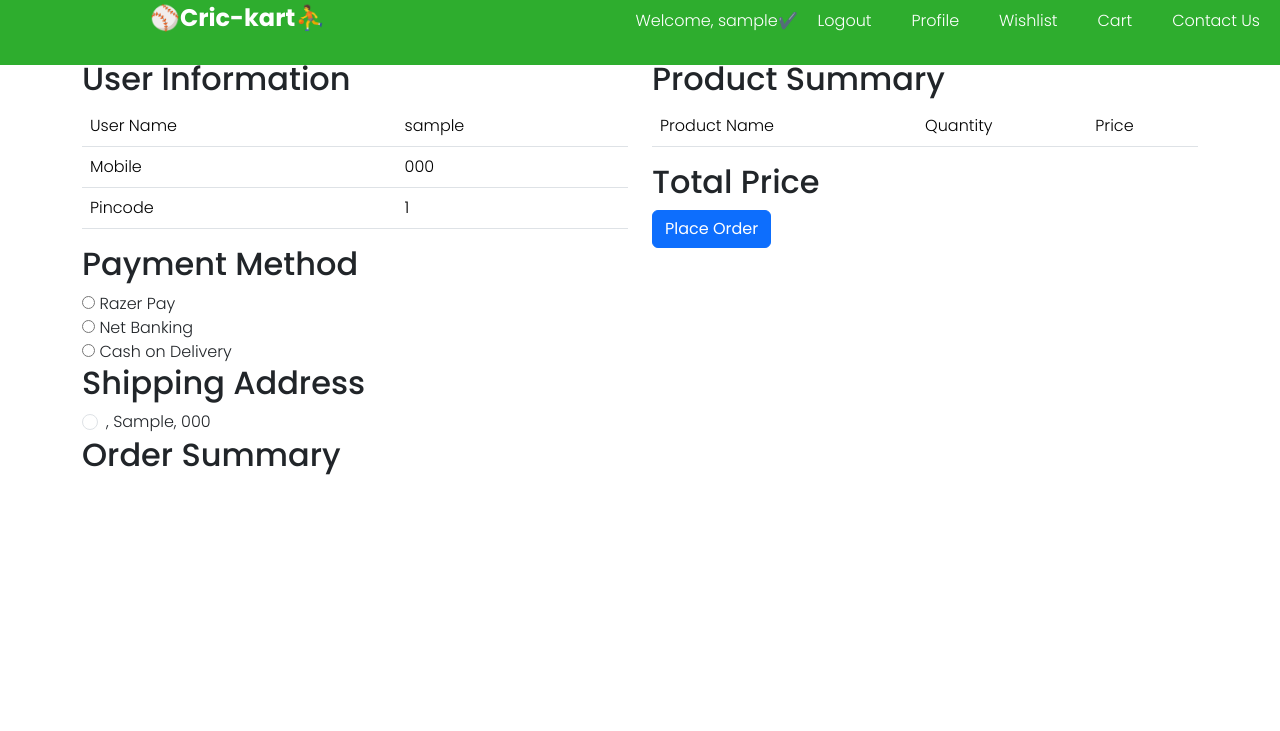
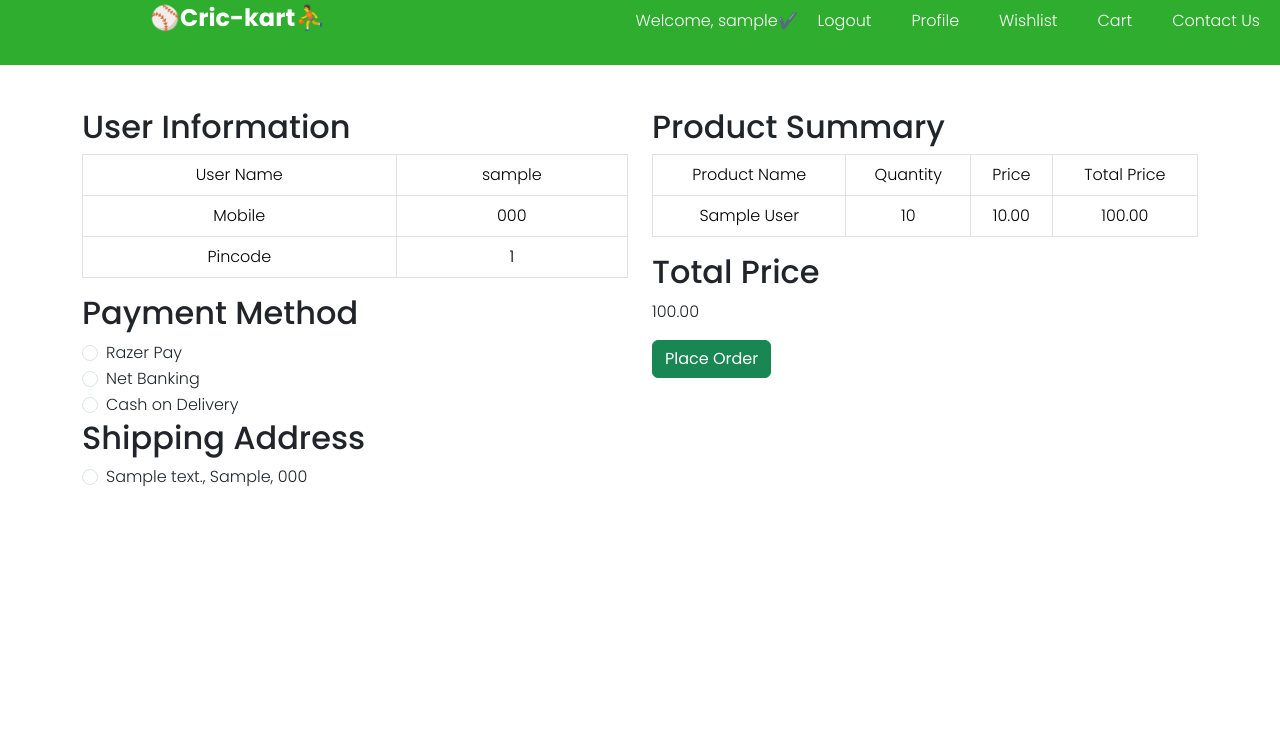
Before and after one commit to saravana1304/cricket-ecomerce-website-project, a Django app: page /checkout/ in a window 1280 px wide. Shown: the top 731 px of the page. Run offline with Django 4.2, Linux system fonts and the light colour scheme; a user stored in the database is signed in; tables that the repository leaves empty hold one stand-in row (values such as "Sample post"); lists and menus that the app fills with data are empty.

Commit message:
cartpage chnages

```diff
--- a/crickart/userprofile/models.py
+++ b/crickart/userprofile/models.py
@@ -16,6 +16,8 @@ class Cart(models.Model):
     def total_price(self):
         return self.quantity * self.selling_price
 
+
+
 class Address(models.Model):
     user_profile = models.ForeignKey(UserProfile, on_delete=models.CASCADE, related_name='addresses')
     phone_number = models.CharField(max_length=20)
--- a/crickart/userprofile/templates/userprofile/checkout.html
+++ b/crickart/userprofile/templates/userprofile/checkout.html
@@ -5,65 +5,70 @@
 {% endblock title %}
 
 {% block content %}
-<div class="container">
+<div class="container mt-5">
     <div class="row">
         <!-- Left Side -->
         <div class="col-md-6">
+            <div class="user-info-container">
                 <h2>User Information</h2>
-            <table class="table">
+                <table class="table table-bordered text-center">
                     <tr>
-                    <td>User Name</td>
+                        <th>User Name</th>
                         <td>{{ user.username }}</td>
                     </tr>
                     <tr>
-                    <td>Mobile</td>
+                        <th>Mobile</th>
                         <td>{{ userprofile_address.phone_number }}</td>
                     </tr>
                     <tr>
-                    <td>Pincode</td>
+                        <th>Pincode</th>
                         <td>{{ userprofile_address.pincode }}</td>
                     </tr>
                 </table>
+            </div>
 
+            <div class="payment-method-container">
                 <h2>Payment Method</h2>
-            <!-- Add payment method selection options here -->
-            <input type="radio" id="razerpay" name="payment_method" value="razerpay">
-            <label for="razerpay">Razer Pay</label><br>
-            <input type="radio" id="netbanking" name="payment_method" value="netbanking">
-            <label for="netbanking">Net Banking</label><br>
-            <input type="radio" id="cashondelivery" name="payment_method" value="cashondelivery">
-            <label for="cashondelivery">Cash on Delivery</label><br>
+                <div class="form-check">
+                    <input class="form-check-input" type="radio" name="payment_method" id="razerpay" value="razerpay">
+                    <label class="form-check-label" for="razerpay">Razer Pay</label>
+                </div>
+                <div class="form-check">
+                    <input class="form-check-input" type="radio" name="payment_method" id="netbanking" value="netbanking">
+                    <label class="form-check-label" for="netbanking">Net Banking</label>
+                </div>
+                <div class="form-check">
+                    <input class="form-check-input" type="radio" name="payment_method" id="cashondelivery" value="cashondelivery">
+                    <label class="form-check-label" for="cashondelivery">Cash on Delivery</label>
+                </div>
+            </div>
 
+            <div class="shipping-address-container">
                 <h2>Shipping Address</h2>
                 <div class="shipping-address-options">
-                {% for address in shipping %}
+                    {% for address in shipping_addresses %}
                     <div class="form-check">
                         <input class="form-check-input" type="radio" name="shipping_address" id="address{{ address.id }}" value="{{ address.id }}">
                         <label class="form-check-label" for="address{{ address.id }}">
-                        {{ shipping.address }}, {{ address.place }}, {{ address.pincode }}
+                            {{ address.address }}, {{ address.place }}, {{ address.pincode }}
                         </label>
                     </div>
                     {% endfor %}
                 </div>
-
-
-
-
-
-
-            <h2>Order Summary</h2>
-            <!-- Display all the orders from the user here -->
+            </div>
         </div>
 
         <!-- Right Side -->
         <div class="col-md-6">
+            <div class="product-summary-container">
                 <h2>Product Summary</h2>
-            <table class="table">
+                <table class="table table-bordered text-center">
                     <thead>
                         <tr>
                             <th>Product Name</th>
                             <th>Quantity</th>
                             <th>Price</th>
+                            <th>Total Price</th>
                         </tr>
                     </thead>
                     <tbody>
@@ -72,16 +77,21 @@
                             <td>{{ cart_item.product.product_name }}</td>
                             <td>{{ cart_item.quantity }}</td>
                             <td>{{ cart_item.selling_price }}</td>
+                            <td>{{ cart_item.total_price }}</td>
                         </tr>
                         {% endfor %}
                     </tbody>
                 </table>
+            </div>
 
+            <div class="total-price-container">
                 <h2>Total Price</h2>
-            <!-- Calculate and display total price here -->
+                <p>{{ total_price }}</p>
+            </div>
 
-            <!-- Place Order Button -->
-            <button type="button" class="btn btn-primary">Place Order</button>
+            <div class="place-order-button">
+                <button type="button" class="btn btn-success">Place Order</button>
+            </div>
         </div>
     </div>
 </div>
--- a/crickart/userprofile/urls.py
+++ b/crickart/userprofile/urls.py
@@ -14,6 +14,7 @@ urlpatterns = [
     path('add-to-cart/<int:product_id>/', views.add_to_cart, name='add_to_cart'),
     path('cart/<int:item_id>/delete/', views.delete_item_from_cart, name='delete_item_from_cart'),
     path('clear_cart/', views.clear_cart, name='clear_cart'),
+    path('update-cart-item-quantity/<int:item_id>/<int:quantity>/', views.update_cart_item_quantity, name='update_cart_item_quantity'),
 
 
     path('checkout/', views.checkout_page, name='checkout'),
--- a/crickart/userprofile/views.py
+++ b/crickart/userprofile/views.py
@@ -10,6 +10,9 @@ from adminn.models import Product
 from django.http import JsonResponse
 from django.contrib.auth.decorators import login_required
 from .forms import AddressForm
+from collections import Counter
+from django.db.models import F
+
 
 
 
@@ -93,30 +96,54 @@ def cart_view(request):
 
 @cache_control(no_cache=True,must_revalidate=True,no_store=True)
 @never_cache
+@never_cache
 def add_to_cart(request, product_id):
     if request.method == 'POST':
         if not request.user.is_authenticated:
             return redirect('userlogin')
+
         product = get_object_or_404(Product, pk=product_id)
-        quantity = int(request.POST.get('quantity', 1))
+        max_quantity = product.stock  # Maximum quantity available for the product
 
+        requested_quantity = int(request.POST.get('quantity', 1))
+
+        if requested_quantity > max_quantity:
+            requested_quantity = max_quantity  # Limit the quantity to the maximum available
+
+        # Check if the item already exists in the cart
         cart_item, created = Cart.objects.get_or_create(
             user=request.user,
             product=product,
             selling_price=product.selling_price
         )
 
-        if created:
-            cart_item.quantity = 0
-
-        if quantity <= product.stock:
-            cart_item.quantity += quantity
+        if not created:  # Item already exists in the cart
+            cart_item.quantity += requested_quantity  # Increase the quantity
+            if cart_item.quantity > max_quantity:
+                cart_item.quantity = max_quantity  # Limit the quantity to the maximum available
+            cart_item.save()
+        else:
+            cart_item.quantity = requested_quantity
             cart_item.save()
 
         return redirect('cartview')
 
 
-# delete from the cart
+# code for increase qty
+
+def update_cart_item_quantity(request, item_id, quantity):
+    try:
+        cart_item = Cart.objects.get(id=item_id, user=request.user)
+        cart_item.quantity = quantity
+        cart_item.save()
+        return JsonResponse({'success': True, 'message': 'Cart item quantity updated successfully'})
+    except Cart.DoesNotExist:
+        return JsonResponse({'success': False, 'error': 'Cart item not found'}, status=404)
+    except Exception as e:
+        return JsonResponse({'success': False, 'error': str(e)})
+
+
+# code for  delete from the cart
 
 @cache_control(no_cache=True,must_revalidate=True,no_store=True)
 @never_cache
@@ -149,17 +176,41 @@ def clear_cart(request):
 def checkout_page(request):
     user = request.user
     user_profile_address = UserProfile.objects.filter(user=user).first()
-    adminn_product = Product.objects.all()
-    usercart = Cart.objects.all()
-    shipping=Address.objects.all()
+    shipping_addresses = Address.objects.filter(user_profile=user_profile_address)
 
+    if request.method == 'POST' and 'product_id' in request.POST:
+        product_id = request.POST.get('product_id')
+        quantity = int(request.POST.get('quantity', 1))
+        product = Product.objects.get(pk=product_id)
+
+        existing_item = Cart.objects.filter(user=user, product=product).first()
+
+        if existing_item:
+            existing_item.quantity = F('quantity') + quantity
+            existing_item.save()
+        else:
+            new_item = Cart(user=user, product=product, quantity=quantity, selling_price=product.selling_price)
+            new_item.save()
+
+        return redirect('checkout_page')
+
+    usercart = Cart.objects.filter(user=user)
+
+    total_price_list = []
+    for item in usercart:
+        total_price_list.append(item.quantity * item.selling_price)
+    total_price = sum(total_price_list)
+
+    # Calculate total price for each item
+    for cart_item in usercart:
+        cart_item.total_price = cart_item.quantity * cart_item.selling_price
 
     context = {
         'user': user,
         'userprofile_address': user_profile_address,
-        'adminn_product': adminn_product,
-        'usercart' : usercart,
-        'shipping' : shipping,
+        'cart_items': usercart,
+        'shipping_addresses': shipping_addresses,
+        'total_price': total_price,
     }
 
     return render(request, 'userprofile/checkout.html', context)
```
Also changed, not shown: crickart/userprofile/templates/userprofile/usercart.html (+20 -1 lines). Lines whose indentation alone changed are shown as unchanged.
